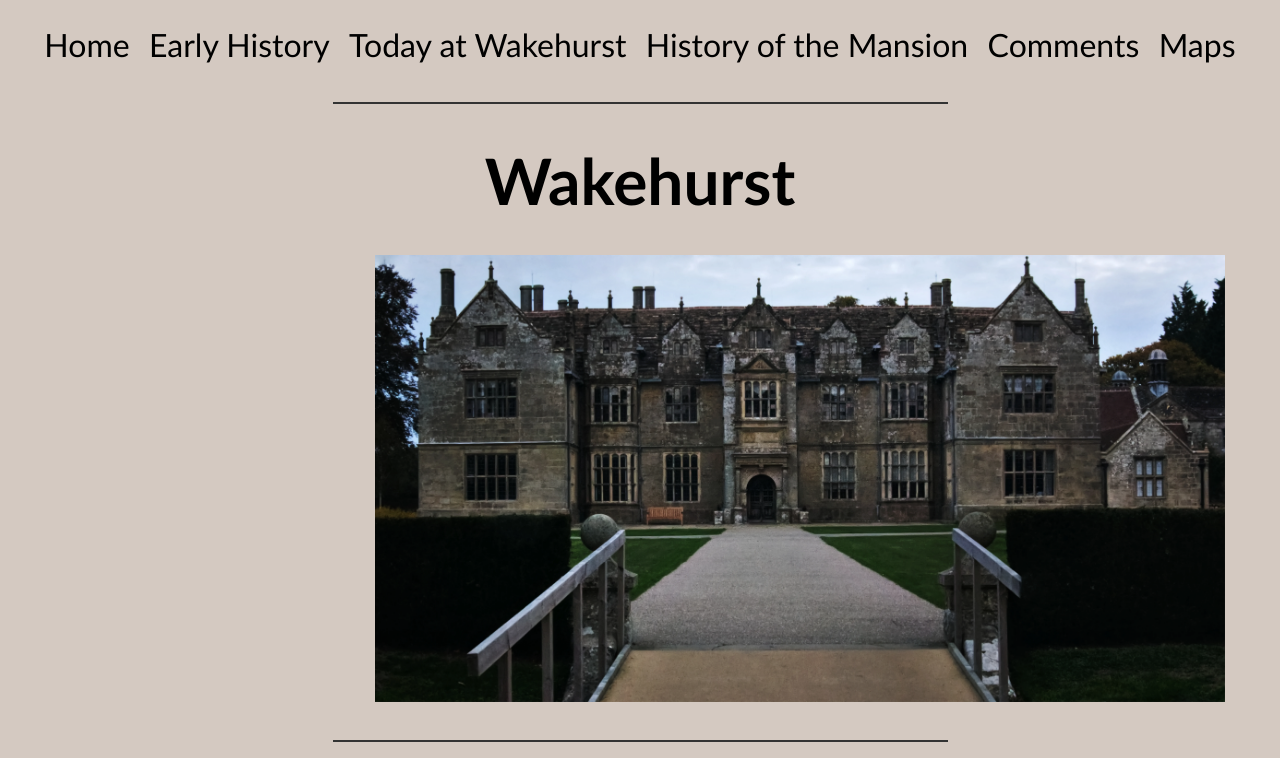
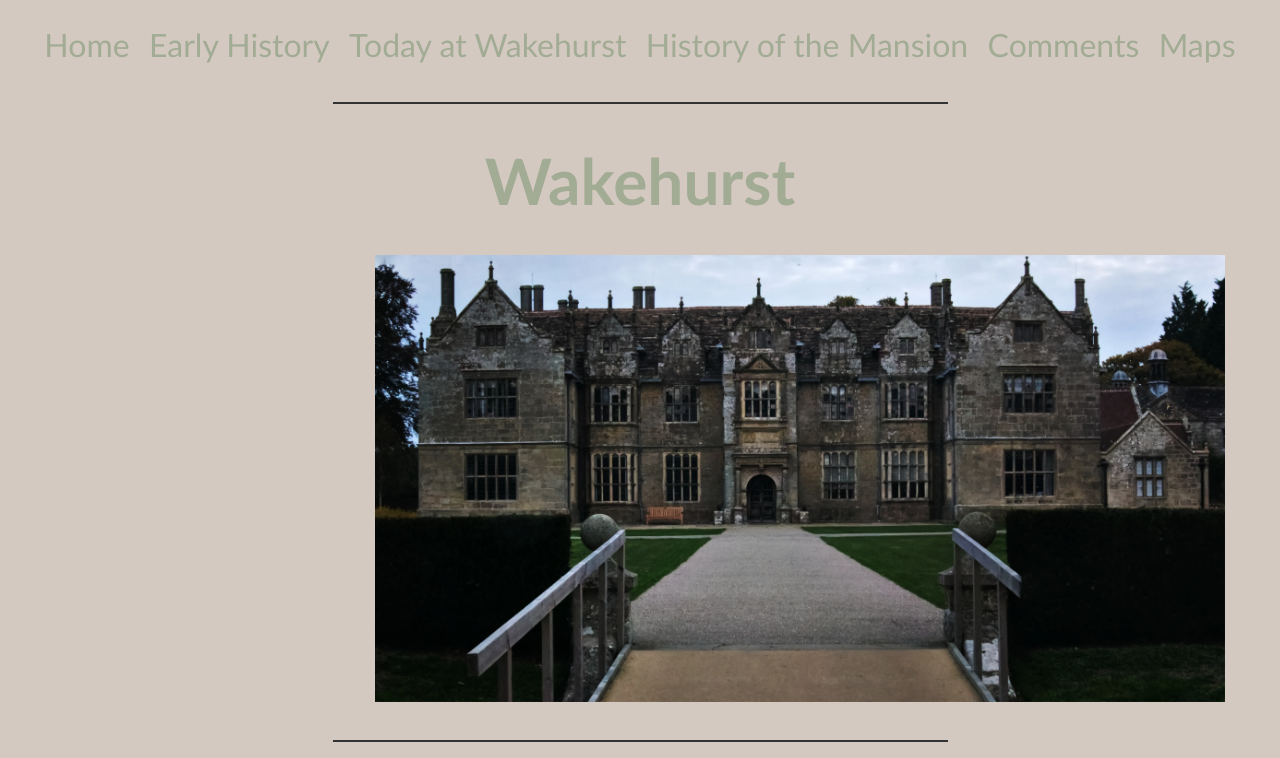
Before and after one commit to dnashwilton/Wakehurst, a plain HTML site: page index.html in a window 1280 px wide. Shown: the top 758 px of the page. Drawn offline with Linux system fonts and the light colour scheme.

Commit message:
Changed colour on titke and mansion2

```diff
--- a/Assets/styles/styles.css
+++ b/Assets/styles/styles.css
@@ -20,6 +20,7 @@ p, h2, h3, h4 {
     calibri,
     sans-serif;
   font-size: 4rem;
+  color: #a2ac94;
 }
 
 hr {
@@ -41,7 +42,7 @@ hr {
   justify-content: space-between;
   flex-direction: column;
   flex: 1;
-  background-color: bisque;
+  background-color: #cbccbc;
 }
 
 #picture {
@@ -65,7 +66,7 @@ nav {
 
 a, a:visited{
   text-decoration: none;
-  color: black;
+  color: #a2ac94 ;
 }
 
 
```
